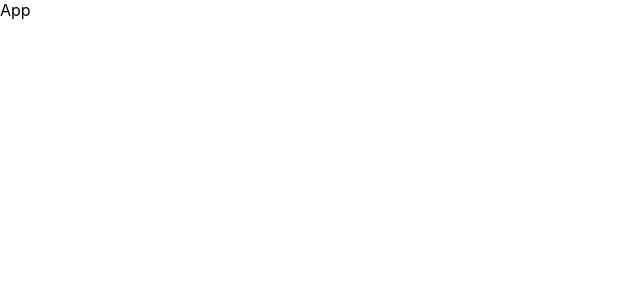
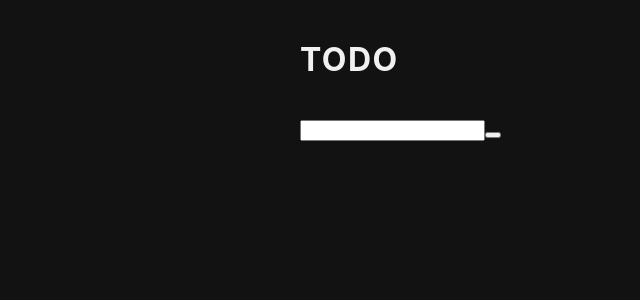
Before and after one commit to zqwirp/dgt-todo-app, a React (Vite) app: page / in a window 1280 px wide. Shown: the top 300 px of the page, without its empty margins (0-640 px from the left). Built offline with nearby package versions, Linux system fonts and the light colour scheme.

Commit message:
Add header, input style

```diff
--- a/src/App.css
+++ b/src/App.css
@@ -1,2 +1,21 @@
-.App {
+body {
+  background-color: #121212;
+  color: #f1f1f1;
+  letter-spacing: 1.5px;
 }
+
+header {
+  padding: 2.5em 0;
+}
+
+header h1 {
+  max-width: 680px;
+  padding: 0 4vw;
+  margin: 0 auto;
+}
+
+.Container {
+  max-width: 680px;
+  padding: 0 4vw;
+  margin: 0 auto;
+}
--- a/src/App.jsx
+++ b/src/App.jsx
@@ -1,11 +1,22 @@
-import './App.css'
+import "./App.css";
 
 function App() {
   return (
-    <div className="App">
-      App
-    </div>
-  )
+    <>
+      <header>
+        <h1>TODO</h1>
+      </header>
+
+      <main>
+        <div className='Container'>
+          <form>
+            <input type='text' />
+            <button></button>
+          </form>
+        </div>
+      </main>
+    </>
+  );
 }
 
-export default App
+export default App;
```
